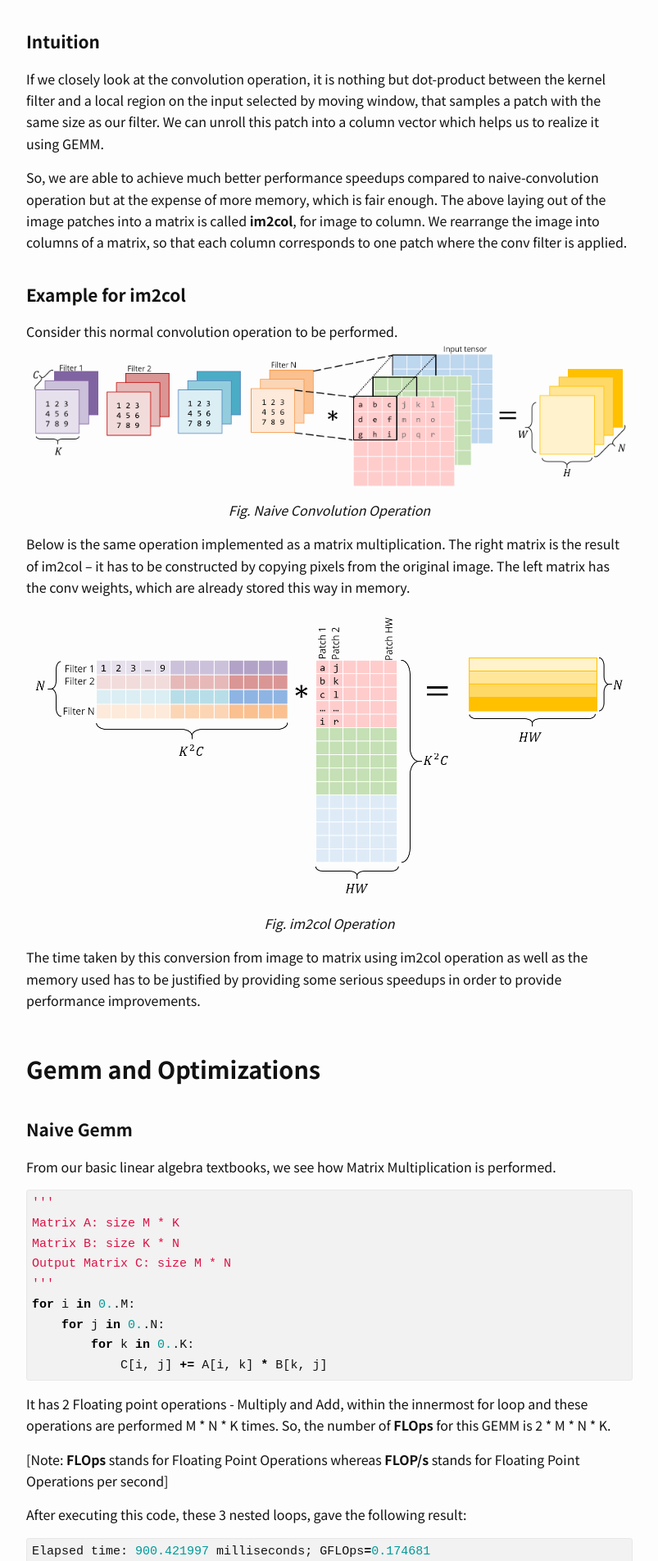
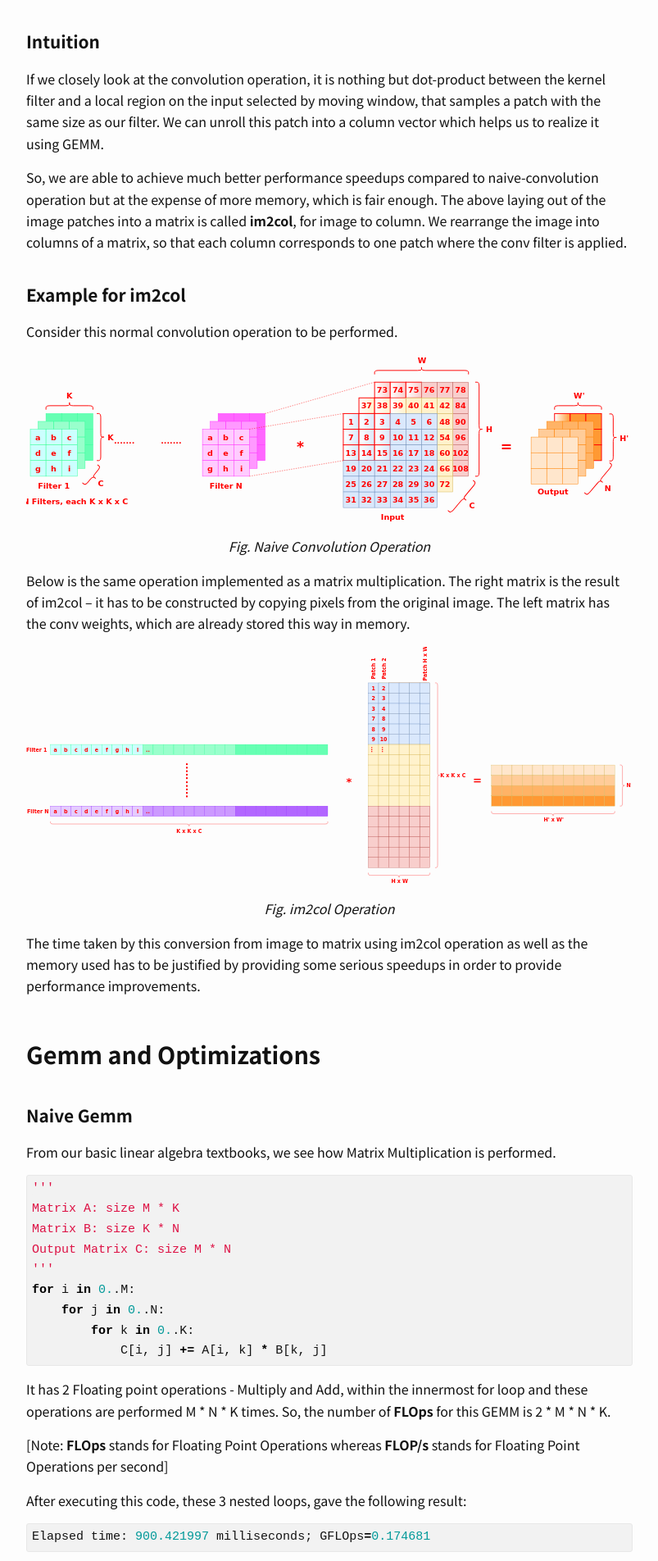
Before and after one commit to scocoyash/scocoyash.github.io, a Jekyll site: the page built from _posts/2020-05-24-speeding-up-convolutions.md, in a window 1280 px wide. Shown: the part 4496-6400 px from the top of the page at 82% size, without its empty margins (238-1041 px from the left). Built offline with Jekyll 4.4.1, drawn with Linux system fonts in a browser that asks for light colours; nearby versions of some CDN libraries.

Commit message:
fix: replaced 2 images with svg type

```diff
--- a/_posts/2020-05-24-speeding-up-convolutions.md
+++ b/_posts/2020-05-24-speeding-up-convolutions.md
@@ -114,7 +114,8 @@ The above laying out of the image patches into a matrix is called **im2col**, fo
 
 ### Example for im2col
 Consider this normal convolution operation to be performed.
-![Naive Convolution](/assets/images/convolutions/naive-conv.png)
+
+![Naive Convolution](/assets/images/convolutions/naive-conv.svg)
 {: style="display: block;margin: 0 auto;"}
 <i><center>Fig. Naive Convolution Operation</center></i>
 
@@ -122,7 +123,7 @@ Below is the same operation implemented as a matrix multiplication.
 The right matrix is the result of im2col – it has to be constructed by copying pixels from the original image.
 The left matrix has the conv weights, which are already stored this way in memory.
 
-![Im2Col Operation](/assets/images/convolutions/im2col.png)
+![Im2Col Operation](/assets/images/convolutions/im2col.svg)
 {: style="display: block;margin: 0 auto;"}
 <i><center>Fig. im2col Operation</center></i>
 
```
Also changed, not shown: assets/images/convolutions/im2col.png (deleted), assets/images/convolutions/im2col.svg (added), assets/images/convolutions/naive-conv.png (deleted), assets/images/convolutions/naive-conv.svg (added).
